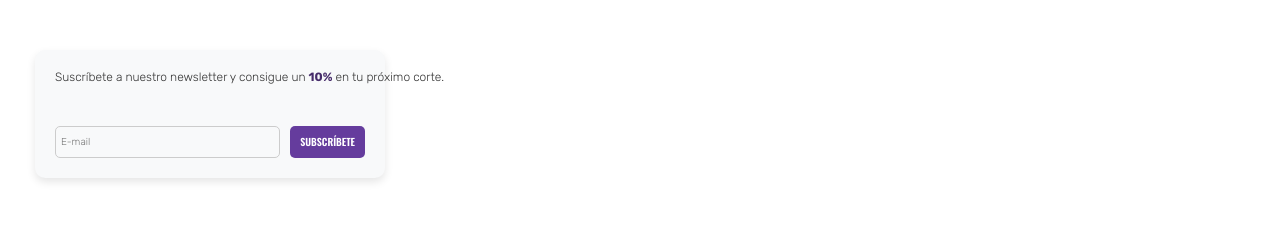
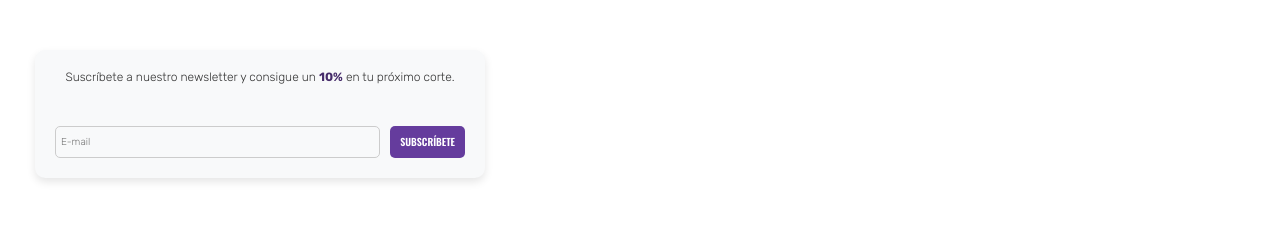
Before and after one commit to IliaTopuria12/Guason-Barber, a plain HTML site: page index.html in a window 1280 px wide. Shown: the part 917-1145 px from the top of the page. Drawn offline with nearby package versions, Linux system fonts and the light colour scheme.

Commit message:
bug fixed

```diff
--- a/css/style.css
+++ b/css/style.css
@@ -64,7 +64,7 @@ li{list-style: none;}
   border-radius: 10px;
   box-shadow: 0 4px 8px rgba(0, 0, 0, 0.1);
   text-align: center;
-  width: 350px;
+  max-width: 450px;
   margin: 50px 35px;
 }
 
```
